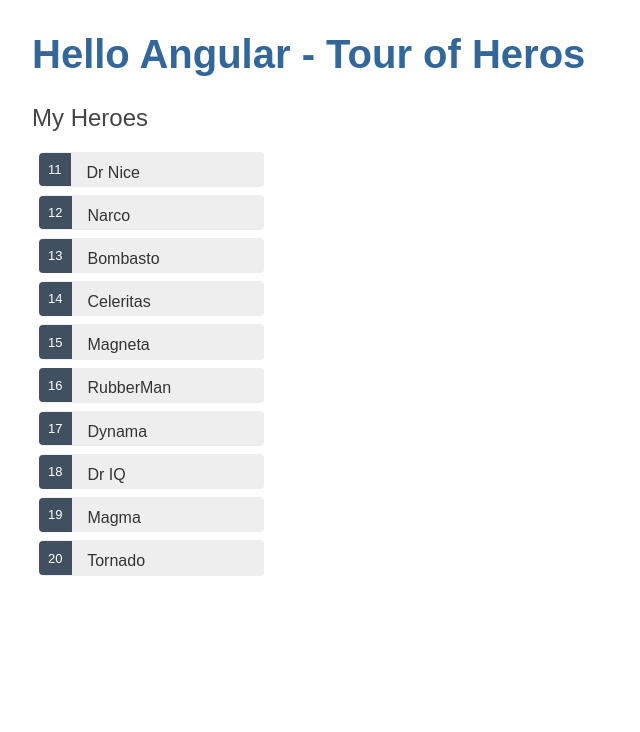
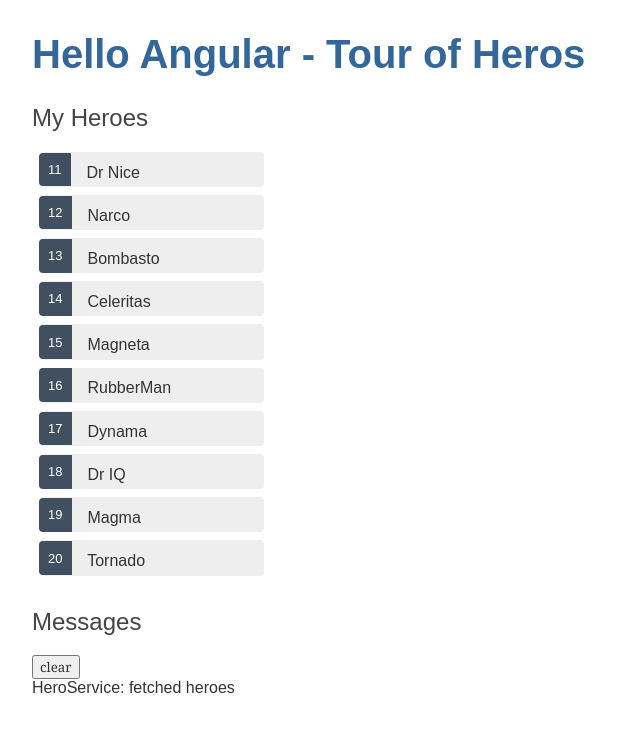
Before and after one commit to 2011-nov02-net/danielp-code, an Angular app in the folder HTML Testing/AngularLearning/HelloAngular/hello-angular/: page / in a window 1280 px wide. Shown: the top 732 px of the page, without its empty margins (0-640 px from the left). Built offline with nearby package versions, Linux system fonts and the light colour scheme.

Commit message:
Actually finished part 4

```diff
--- a/HTML Testing/AngularLearning/HelloAngular/hello-angular/src/app/app.component.html
+++ b/HTML Testing/AngularLearning/HelloAngular/hello-angular/src/app/app.component.html
@@ -6,3 +6,6 @@
 <app-heroes></app-heroes>
 
 <router-outlet></router-outlet>
+
+
+<app-messages></app-messages>
--- a/HTML Testing/AngularLearning/HelloAngular/hello-angular/src/app/hero.service.ts
+++ b/HTML Testing/AngularLearning/HelloAngular/hello-angular/src/app/hero.service.ts
@@ -2,17 +2,19 @@
 import { Hero } from './hero';
 import { HEROES } from './mock-heroes';
 import { Observable, of } from 'rxjs';
-
+import { MessageService } from './message.service';
 
 @Injectable({
   providedIn: 'root'
 })
 export class HeroService {
 
-  constructor() { }
+  constructor(private messageService: MessageService) { }
 
 
   getHeroes(): Observable<Hero[]> {
+    // TODO: send the message _after_ fetching the heroes
+    this.messageService.add('HeroService: fetched heroes');
     return of(HEROES);
   }
 
--- a/HTML Testing/AngularLearning/HelloAngular/hello-angular/src/app/heroes/heroes.component.ts
+++ b/HTML Testing/AngularLearning/HelloAngular/hello-angular/src/app/heroes/heroes.component.ts
@@ -1,8 +1,8 @@
 import { Component, OnInit } from '@angular/core';
-import { HEROES } from '../mock-heroes';
+
 import { Hero } from '../hero';
 import { HeroService } from '../hero.service';
-
+import { MessageService } from '../message.service';
 
 
 @Component({
@@ -15,13 +15,7 @@
 
   heroes: Hero[] | undefined;
 
-  constructor(private heroService: HeroService) {}
-
-  getHeroes(): void {
-    this.heroService.getHeroes()
-        .subscribe(heroes => this.heroes = heroes);
-  }
-
+  constructor(private heroService: HeroService, private messageService: MessageService) { }
 
   ngOnInit() {
     this.getHeroes();
@@ -30,6 +24,12 @@
   selectedHero: Hero | undefined;
   onSelect(hero: Hero): void {
     this.selectedHero = hero;
+    this.messageService.add(`HeroesComponent: Selected hero id=${hero.id}`);
   }
 
+
+  getHeroes(): void {
+    this.heroService.getHeroes()
+        .subscribe(heroes => this.heroes = heroes);
+  }
 }
--- /dev/null
+++ b/HTML Testing/AngularLearning/HelloAngular/hello-angular/src/app/message.service.ts
@@ -0,0 +1,16 @@
+import { Injectable } from '@angular/core';
+
+@Injectable({
+  providedIn: 'root',
+})
+export class MessageService {
+  messages: string[] = [];
+
+  add(message: string) {
+    this.messages.push(message);
+  }
+
+  clear() {
+    this.messages = [];
+  }
+}
--- a/HTML Testing/AngularLearning/HelloAngular/hello-angular/src/app/messages/messages.component.html
+++ b/HTML Testing/AngularLearning/HelloAngular/hello-angular/src/app/messages/messages.component.html
@@ -1 +1,7 @@
-<p>messages works!</p>
+<div *ngIf="messageService.messages.length">
+
+    <h2>Messages</h2>
+    <button class="clear" (click)="messageService.clear()">clear</button>
+    <div *ngFor='let message of messageService.messages'> {{message}} </div>
+
+</div>
--- a/HTML Testing/AngularLearning/HelloAngular/hello-angular/src/app/messages/messages.component.ts
+++ b/HTML Testing/AngularLearning/HelloAngular/hello-angular/src/app/messages/messages.component.ts
@@ -1,4 +1,5 @@
 import { Component, OnInit } from '@angular/core';
+import { MessageService } from '../message.service';
 
 @Component({
   selector: 'app-messages',
@@ -7,7 +8,7 @@
 })
 export class MessagesComponent implements OnInit {
 
-  constructor() { }
+  constructor(public messageService: MessageService) {}
 
   ngOnInit(): void {
   }
```
Also changed, not shown: 1 other file (tests, documents, lock files or other folders).
